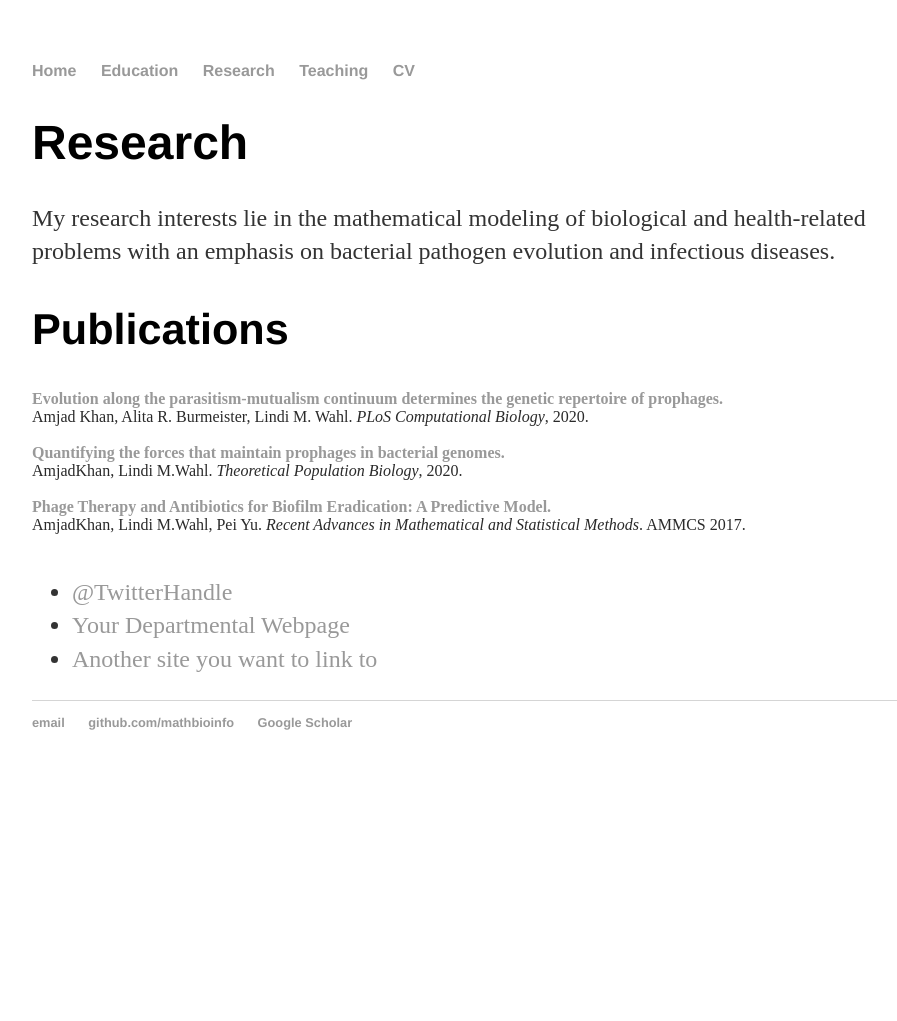
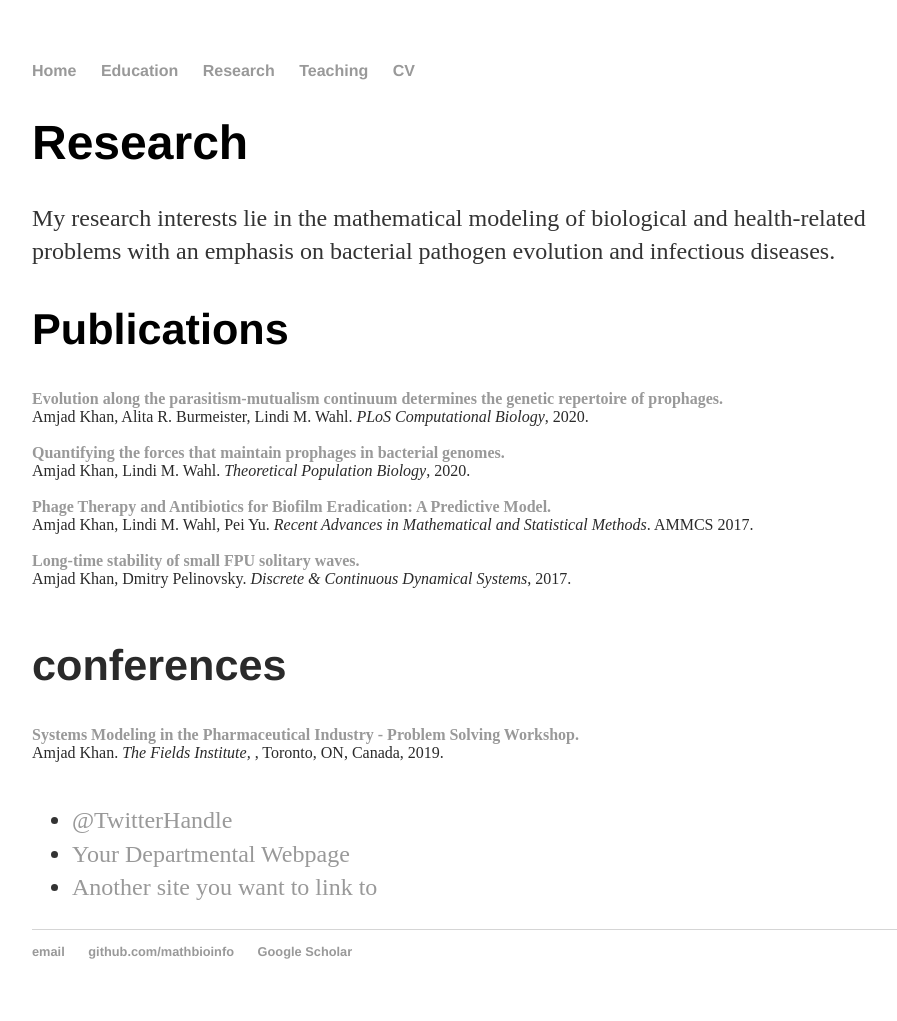
Before and after one commit to MathBioInfo/amjadkhan, a Jekyll site: the page built from Research/index.html, in a window 1280 px wide. Shown: the whole page, without its empty margins (160-1057 px from the left). Built offline with Jekyll 4.4.1, drawn with Linux system fonts in a browser that asks for light colours; before the commit the page ends 900 px from its top, so only the background shows below that.

Commit message:
Update index.html

```diff
--- a/Research/index.html
+++ b/Research/index.html
@@ -24,12 +24,22 @@ title: About my research
 	</font><br /><br /><font color="#2a2a2a" size="3">
 	<a href="https://www.sciencedirect.com/science/article/pii/S0040580919301844">
 	<strong> Quantifying the forces that maintain prophages in bacterial genomes.
-	</strong></a><br />AmjadKhan, Lindi M.Wahl.
+	</strong></a><br />Amjad Khan, Lindi M. Wahl.
 	<em> Theoretical Population Biology</em>, 2020. </font><br /><br /><font color="#2a2a2a" size="3">
 	<a href="https://link.springer.com/chapter/10.1007%2F978-3-319-99719-3_34">
 	<strong> Phage Therapy and Antibiotics for Biofilm Eradication: A Predictive Model.
-	</strong></a><br />AmjadKhan, Lindi M.Wahl, Pei Yu.
+	</strong></a><br />Amjad Khan, Lindi M. Wahl, Pei Yu.
 	<em> Recent Advances in Mathematical and Statistical Methods</em>. AMMCS 2017. </font><br /><br /><font color="#2a2a2a" size="3">
+	<a href="https://arxiv.org/abs/1603.01289">
+	<strong> Long-time stability of small FPU solitary waves.
+	</strong></a><br />Amjad Khan, Dmitry Pelinovsky.<em> Discrete & Continuous Dynamical Systems</em>, 2017.
+	</font><br /><br /><font color="#2a2a2a" size="3">
+
+	<h2>conferences</h2>
+	<a href="http://www.fields.utoronto.ca/activities/19-20/systems-modeling">
+	<strong> Systems Modeling in the Pharmaceutical Industry - Problem Solving Workshop.
+	</strong></a><br />Amjad Khan.<em> The Fields Institute, </em>, Toronto, ON, Canada, 2019.
+	</font><br /><br /><font color="#2a2a2a" size="3">
 
 			<ul class="contacts">
 				<li><a href="#">@TwitterHandle</a></li>
```
